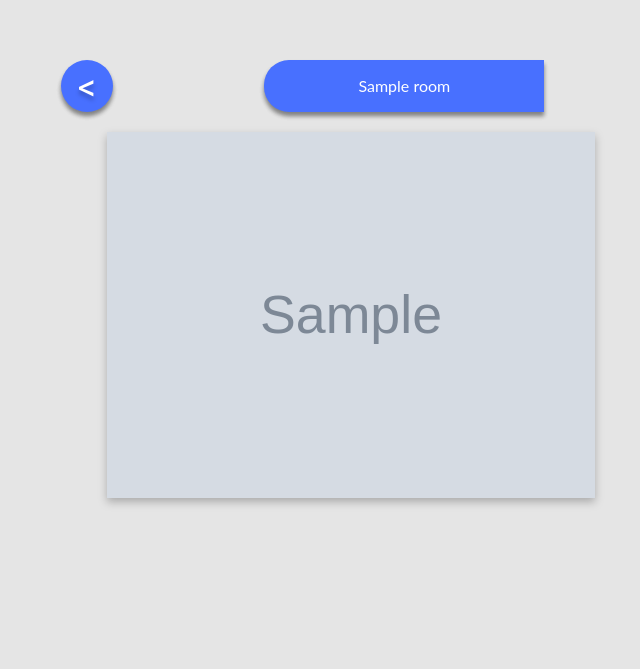
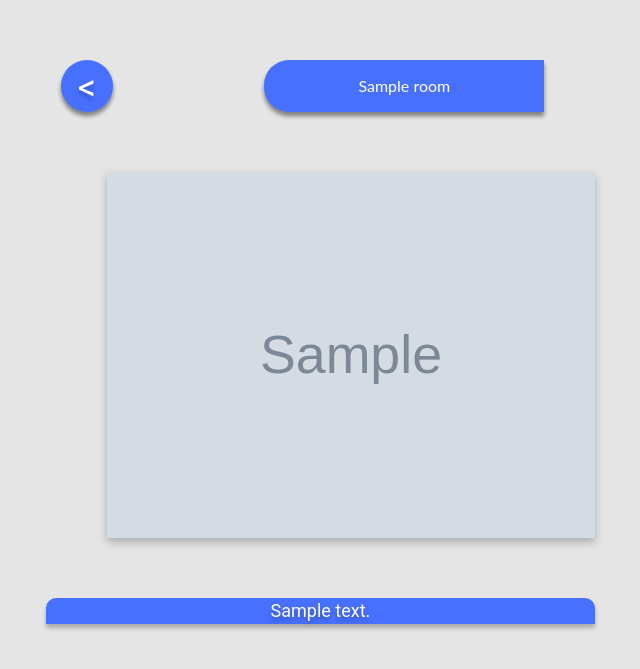
Before and after one commit to jiri99/FJFI_map, a Django app: page /room_detail/1 in a window 1280 px wide. Shown: the top 669 px of the page, without its empty margins (289-929 px from the left). Run offline with Django 4.2, Linux system fonts and the light colour scheme; tables that the repository leaves empty hold one stand-in row (values such as "Sample post"); grey boxes marked "Sample" are stand-in pictures; some libraries are stand-ins or nearby versions.

Commit message:
Room description added.

```diff
--- a/develop/static/develop/css/styles.css
+++ b/develop/static/develop/css/styles.css
@@ -11,11 +11,8 @@ p {
 }
 
 .list {
-    /* position: absolute; */
     width: 90%;
-    height: 90vh;
-    /* left: 32px;
-    top: 145px; */
+    height: 100%;
 
     background: #4870FF;
     box-shadow: 0px 4px 4px rgba(0, 0, 0, 0.25);
--- a/develop/templates/develop/room_detail.html
+++ b/develop/templates/develop/room_detail.html
@@ -25,8 +25,14 @@
                 </div>
             </div>
             <div class="col-md-12 col-sm-12 col-xs-12">
-                <div class="top-buffer_extended">
+                <div class="top-buffer_extendededed">
                     <img class="room_img" src="{{MEDIA_URL}}{{room.image.url}}" />
+                </div>
+                <div class="list">
+                    <div class="top-buffer_extendededed">
+                        <p>{{room.description}}
+                        </p>
+                    </div>
                 </div>
             </div>
         </div>
```
